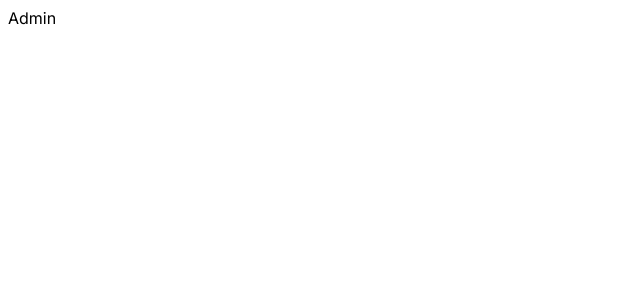
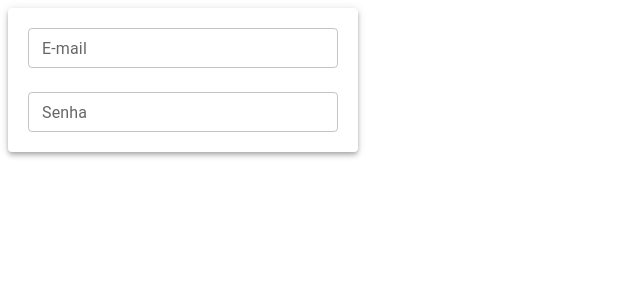
Before and after one commit to afonsocardz/web-cristo-rei, a Next.js app: page /admin in a window 1280 px wide. Shown: the top 300 px of the page, without its empty margins (0-640 px from the left). Built offline with nearby package versions, Linux system fonts and the light colour scheme.

Commit message:
chore: wip login form

```diff
--- a/src/app/(admin)/admin/page.tsx
+++ b/src/app/(admin)/admin/page.tsx
@@ -1,5 +1,27 @@
 "use client";
 
+import Card from "@/components/ui/Card/Card";
+import TextField from "@/components/ui/TextField/TextField";
+
 export default function Admin() {
-  return <main>Admin</main>;
+  return (
+    <main className="w-full">
+      <div className="flex justify-center items-center w-full h-full">
+        <Card
+          sx={{
+            display: "flex",
+            flexDirection: "column",
+            justifyContent: "center",
+            gap: 3,
+            width: "350px",
+            padding: "20px",
+          }}
+          elevation={4}
+        >
+          <TextField label={"E-mail"} size="small" />
+          <TextField label={"Senha"} size="small" />
+        </Card>
+      </div>
+    </main>
+  );
 }
--- a/src/app/(admin)/layout.tsx
+++ b/src/app/(admin)/layout.tsx
@@ -1,5 +1,6 @@
 "use client";
 import { Inter } from "next/font/google";
+import "../globals.css";
 
 const inter = Inter({ subsets: ["latin"] });
 
--- /dev/null
+++ b/src/app/globals.css
@@ -0,0 +1,8 @@
+* {
+    box-sizing: border-box;
+}
+
+html {
+    width: 100%;
+    height: 100%;
+}
--- a/src/components/ui/Card/Card.tsx
+++ b/src/components/ui/Card/Card.tsx
@@ -1,9 +1,8 @@
 import { ReactNode, RefObject, forwardRef } from "react";
 import MuiCard, { CardProps as MuiCardProps } from "@mui/material/Card";
 
-interface CardProps {
+interface CardProps extends MuiCardProps {
   children: ReactNode;
-  props: MuiCardProps;
 }
 
 type Ref =
@@ -12,7 +11,7 @@ type Ref =
   | null
   | undefined;
 
-function Card({ props, children }: CardProps, ref: Ref) {
+function Card({ children, ...props }: CardProps, ref: Ref) {
   return (
     <MuiCard ref={ref} {...props}>
       {children}
```
Also changed, not shown: src/components/ui/TextField/TextField.tsx (+2 -5 lines).
